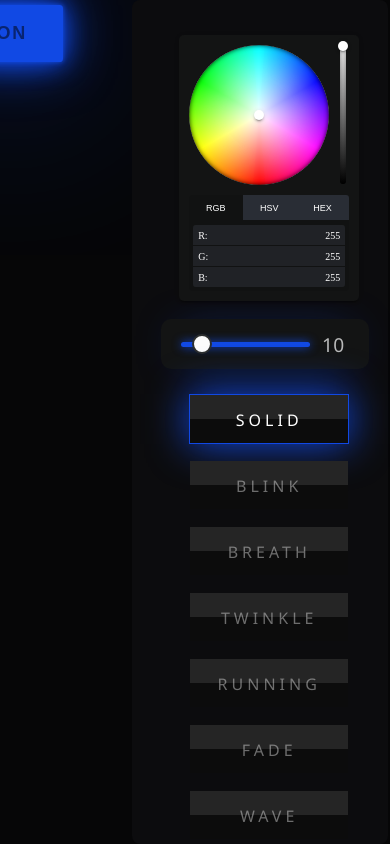
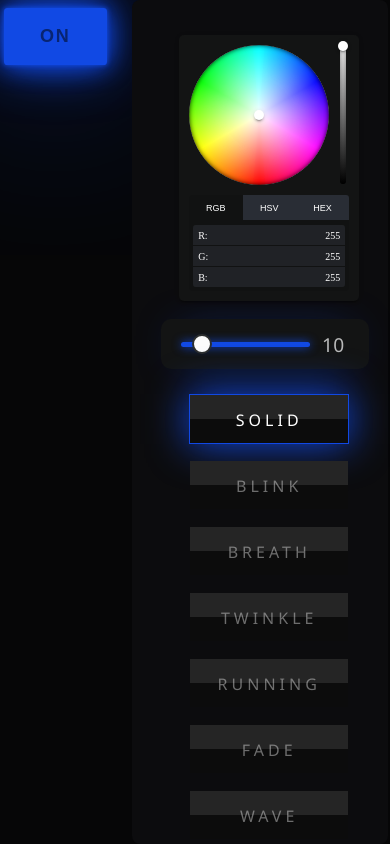
Before and after one commit to LincolnProenca/rgb_control, a plain HTML site: page index.html in a window 390 px wide. Both pictures are taken after a click on the link "OFF". Drawn offline with Linux system fonts and the light colour scheme.

Commit message:
Responsive button

```diff
--- a/index.html
+++ b/index.html
@@ -11,6 +11,7 @@
 	<link rel="stylesheet" href="color-picker/color-picker.css" />
 </head>
 <body>
+    <div class="button-container" id="button-container">
         <a class="button" class="off" id="on/off" href="javascript:;">
             <span></span>
             <span></span>
@@ -19,6 +20,7 @@
             <span></span>
             <p id="button">off</p>
         </a>
+    </div>
 
     <div id="progressbar"></div>
     <div id="scrollpath"></div>
--- a/main.js
+++ b/main.js
@@ -10,10 +10,11 @@ function on_off(){
             button.classList.remove('off');
             button.classList.add('turning');
             setTimeout(function() {
+                document.getElementById("button-container").classList.add("on_finish")
                 button.classList.add("on_finish");
                 button.classList.remove('on');
                 button.classList.remove('turning');
-                document.getElementById("nav-bar").classList.add("on_finish");
+                document.getElementById("nav-bar").classList.add("show");
             }, 1200);
             break;
         case "on":
@@ -24,7 +25,8 @@ function on_off(){
                 console.log(button.id);
                 button.classList.add('off');
                 button.classList.remove('on_finish');
-                document.getElementById("nav-bar").classList.remove('on_finish');
+                document.getElementById("button-container").classList.remove('on_finish');
+                document.getElementById("nav-bar").classList.remove('show');
 
                 break;
             }
--- a/style.css
+++ b/style.css
@@ -136,7 +136,7 @@ body
 a{
     text-decoration: none;
 }
-#nav-bar.on_finish{
+#nav-bar.show{
     right: 0.1rem;
 }
 .r-navbar{
@@ -278,8 +278,6 @@ a.button
 {
     font-family: fantasy;
     font-weight: bold;
-    top: 0;
-    left: 0;
     position: relative;
     display: inline-block;
     padding: 0em 2em;
@@ -291,19 +289,27 @@ a.button
     overflow: hidden;
     transition: 0.2;
 }
-
+.button-container{
+    position: absolute;
+    top: 43%;
+    left: calc(20vw + (100vw - 300px) * 0.28);
+    transition: 0.5s;
+}
+.button-container.on_finish {
+    position: absolute;
+    top: 1%;
+    left: 1%;
+    transition: 0.5s;
+}
 a.button.on_finish
 {
     color: rgba(0, 0, 0, 0.507);
     background: var(--color);
     box-shadow: 0 0 5px var(--color),0 0 25px var(--color),0 0 50px var(--color),0 0 200px var(--color);
     font-size: 18px;
-    top: -46vh;
-    left: -47%;
     transition-duration: 0.5s,0.5s,0.5s,0.1s,0.1s,0.1s;
     transition-delay: 0,0,0,0,0,0;
 }
-
 a.button.on
 {
     transition-property: top,left,font-size,background-color,box-shadow,color;
@@ -314,7 +320,6 @@ a.button.on
     transition-delay: 0.6s,0.6s,0.6s,0.6s,0.6s,0.6s;
 
 }
-
 a.button span
 {
     position: absolute;
@@ -334,7 +339,6 @@ a.button.on span:nth-child(1)
     left: 100%;
     transition: 0.5s;
 }
-
 a span:nth-child(3)
 {
     bottom: 0;
@@ -349,7 +353,6 @@ a.button.on span:nth-child(3)
     transition: 0.5s;
     transition-delay: 0.25s;
 }
-
 a.button span:nth-child(2)
 {
     top: -100%;
@@ -378,7 +381,6 @@ a.button.on span:nth-child(4)
     transition: 0.5s;
     transition-delay: 0.35s;
 }
-
 a.button.off
 {
     transition: 0.5s;
```
Lines whose indentation alone changed are shown as unchanged.
